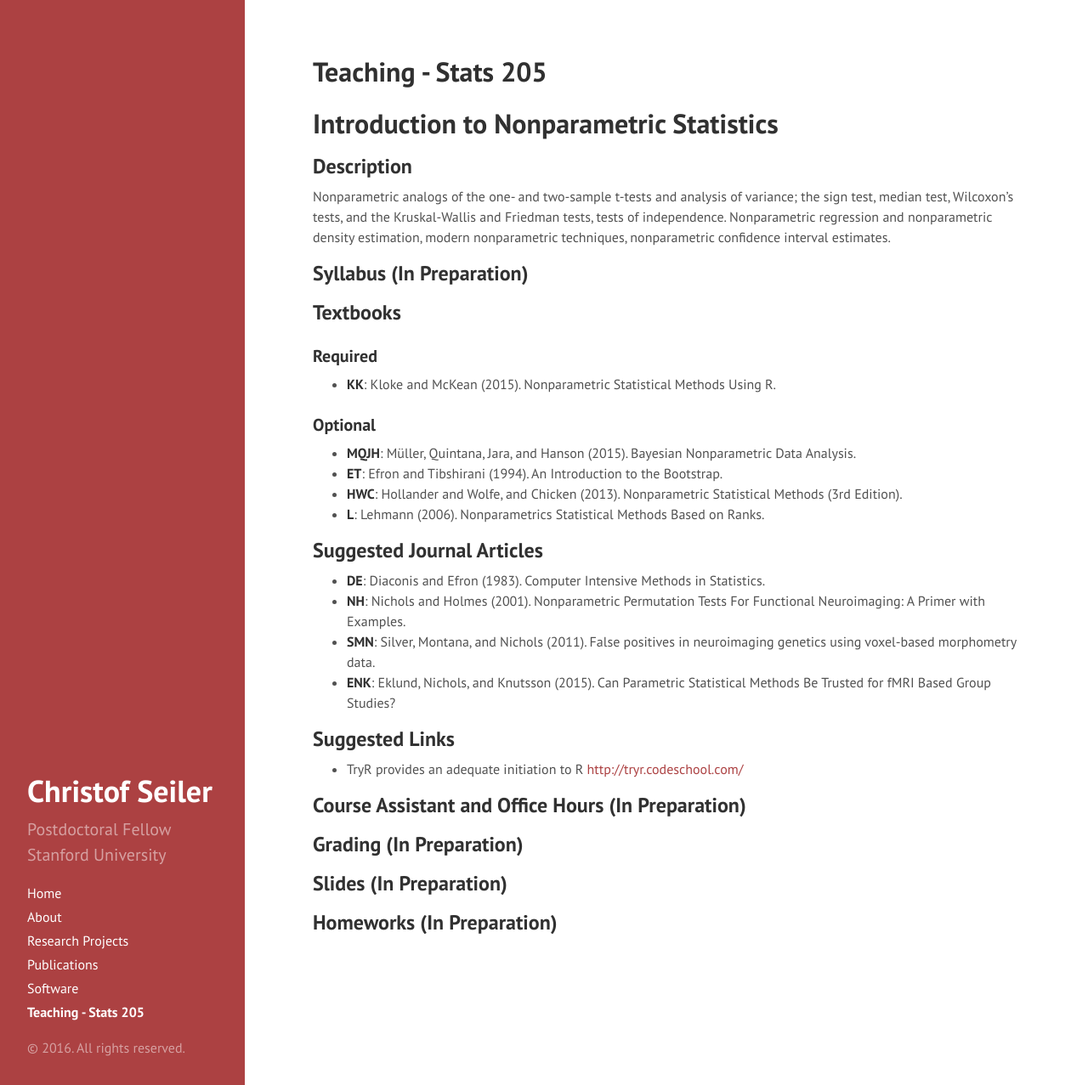
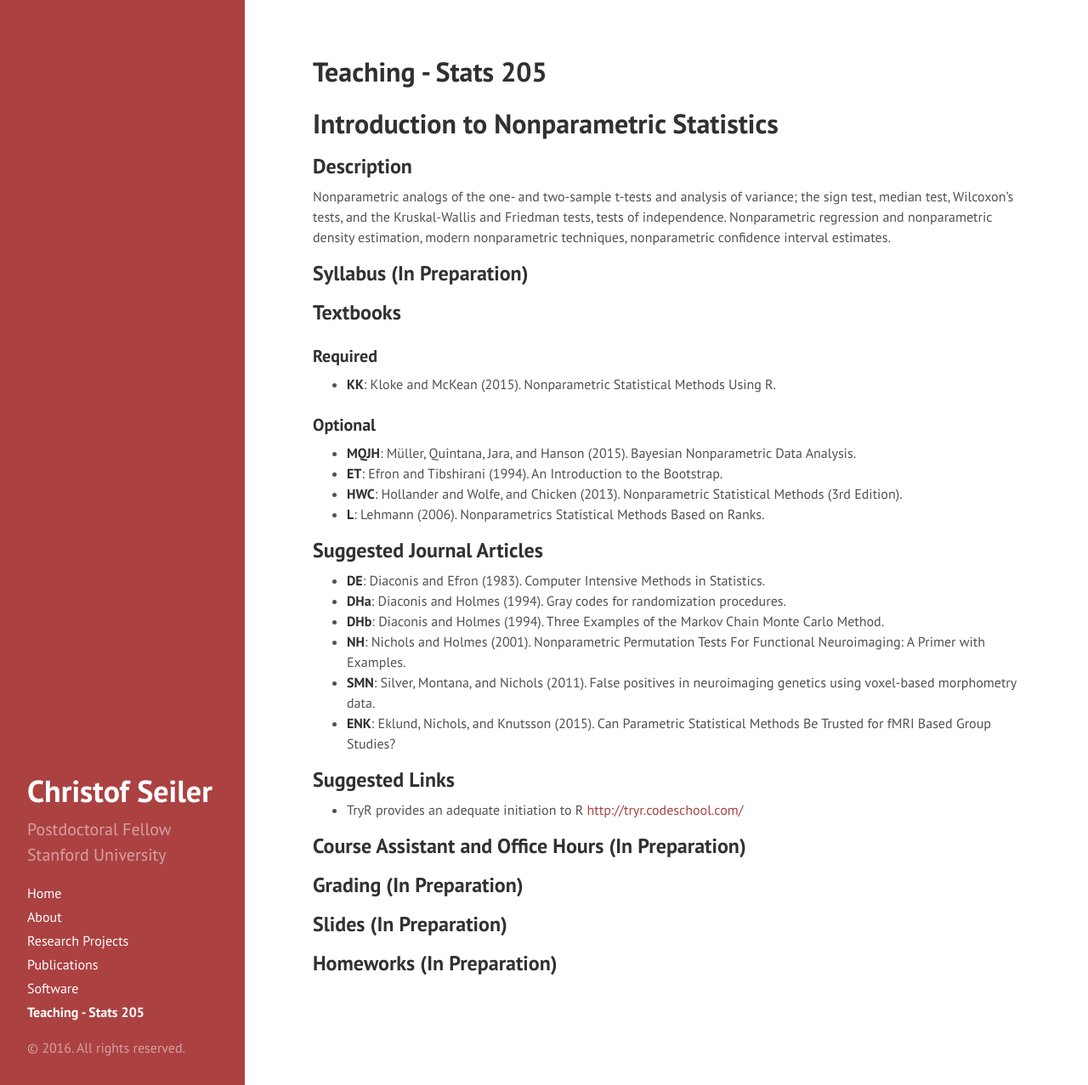
Before and after one commit to ChristofSeiler/ChristofSeiler.github.io, a Jekyll site: the page built from stats205.md, in a window 1280 px wide and 1277 px high. Shown: the whole window at 85% size. Built offline with Jekyll 4.4.1, drawn with Linux system fonts in a browser that asks for light colours.

Commit message:
Update stats205.md

```diff
--- a/stats205.md
+++ b/stats205.md
@@ -23,6 +23,8 @@ Nonparametric analogs of the one- and two-sample t-tests and analysis of varianc
 
 ## Suggested Journal Articles
 * **DE**: Diaconis and Efron (1983). Computer Intensive Methods in Statistics.
+* **DHa**: Diaconis and Holmes (1994). Gray codes for randomization procedures.
+* **DHb**: Diaconis and Holmes (1994). Three Examples of the Markov Chain Monte Carlo Method.
 * **NH**: Nichols and Holmes (2001). Nonparametric Permutation Tests For Functional Neuroimaging: A Primer with Examples.
 * **SMN**: Silver, Montana, and Nichols (2011). False positives in neuroimaging genetics using voxel-based morphometry data.
 * **ENK**: Eklund, Nichols, and Knutsson (2015). Can Parametric Statistical Methods Be Trusted for fMRI Based Group Studies?
```
